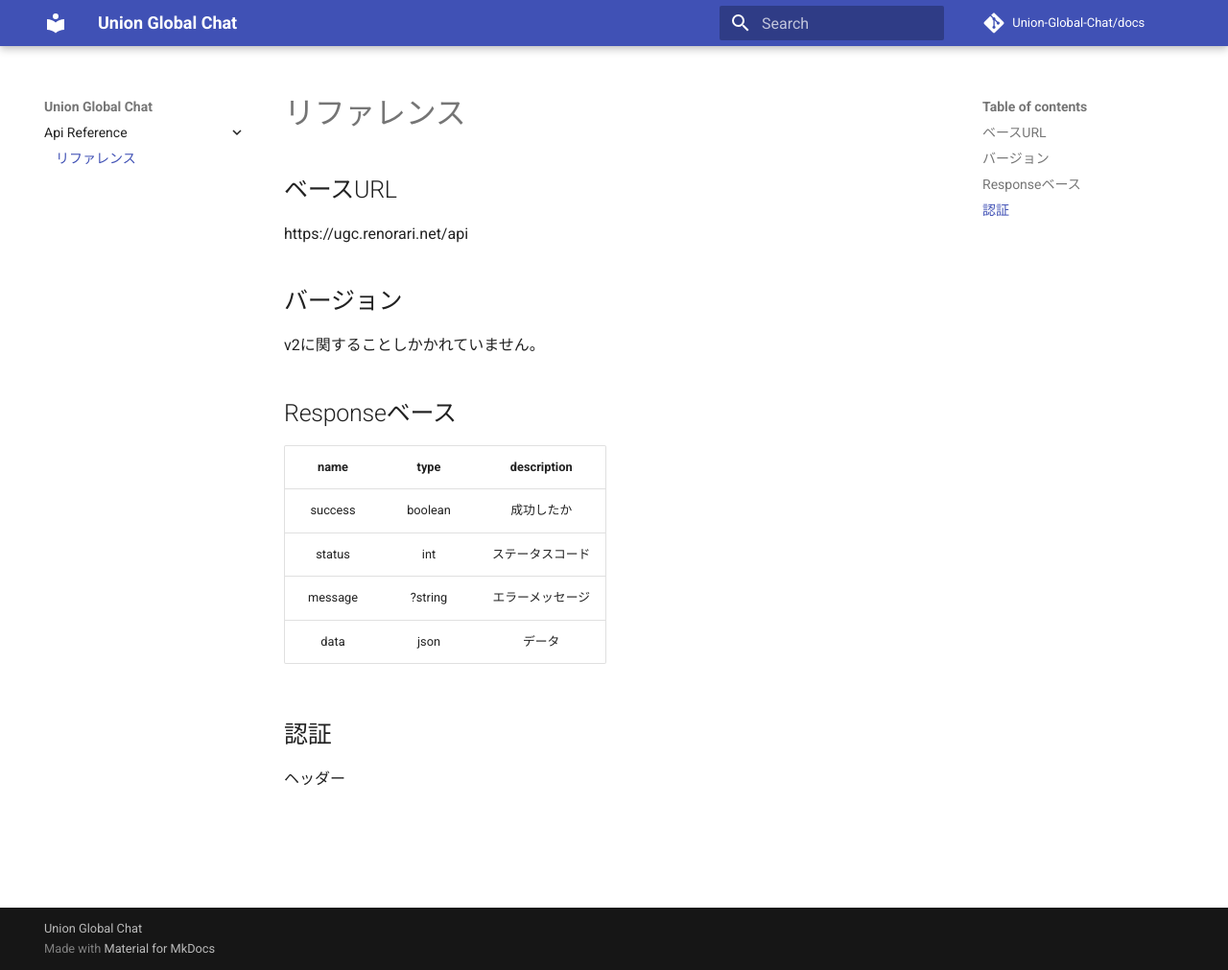
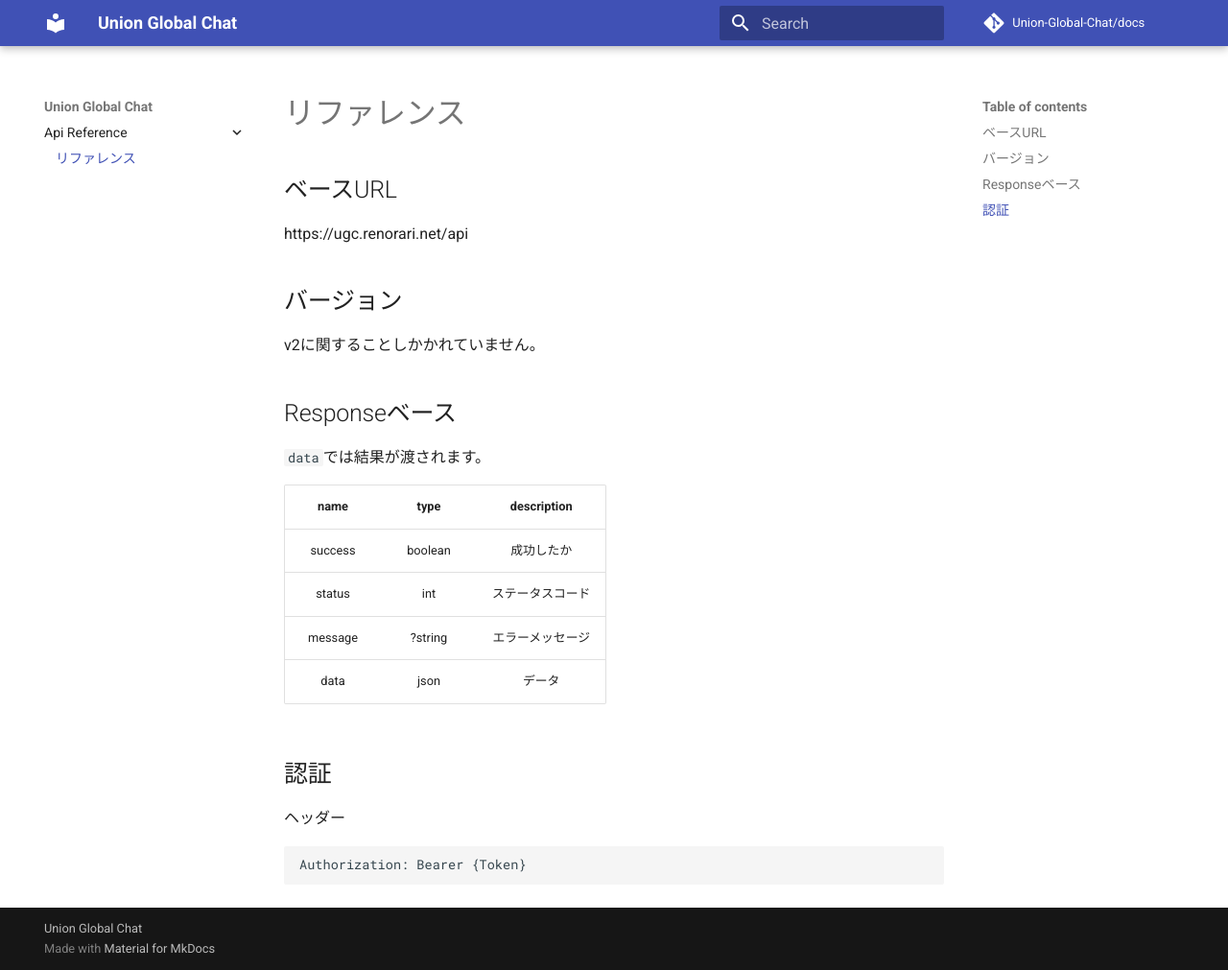
Before and after one commit to Union-Global-Chat/docs, an MkDocs documentation site: the page built from docs/reference.md, in a window 1280 px wide and 1011 px high. Shown: the whole window at 96% size. Built offline with MkDocs 1.6.1 and Material for MkDocs 9.7.7, drawn with Linux system fonts in a browser that asks for light colours; comment, search, counter and statistics services are not loaded.

Commit message:
Update reference.md

````diff
--- a/docs/reference.md
+++ b/docs/reference.md
@@ -10,6 +10,8 @@ v2に関することしかかれていません。
 
 ## Responseベース
 
+`data`では結果が渡されます。
+
 | name    | type    | description    |
 | :--:    | :--:    | :--:           |
 | success | boolean | 成功したか      |
@@ -20,3 +22,7 @@ v2に関することしかかれていません。
 ## 認証
 
 ヘッダー
+
+```
+Authorization: Bearer {Token}
+```
````
